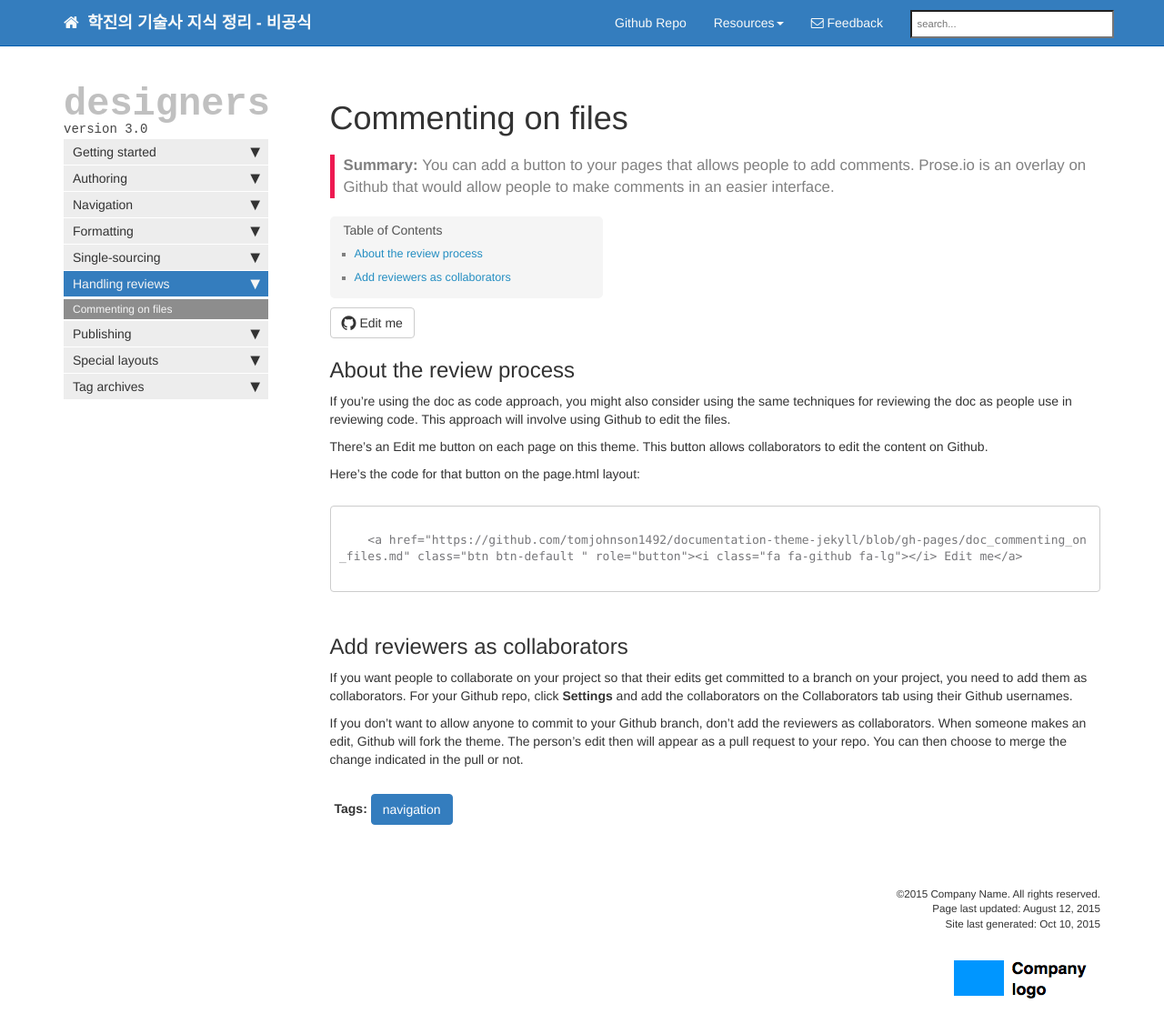
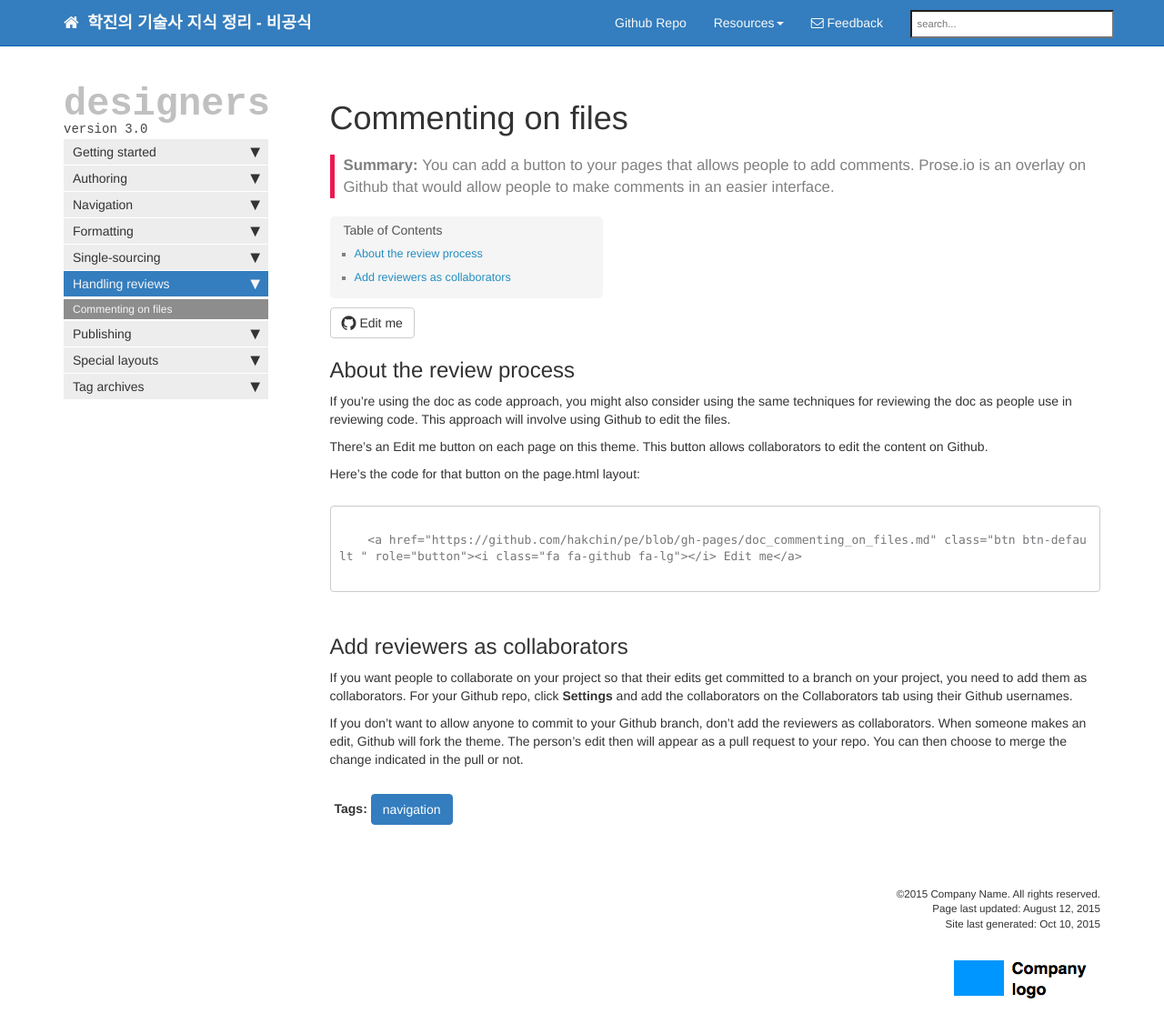
Before and after one commit to hakchin/pe, a Jekyll site: the page built from doc_commenting_on_files.md, in a window 1280 px wide and 1174 px high. Shown: the top 1137 px of the window at 91% size. Built offline with Jekyll 4.4.1, drawn with Linux system fonts in a browser that asks for light colours; nearby versions of some CDN libraries; library files that are not in the unit come from our copies; Markdown is read by kramdown in place of the engine named in the settings; comment, search, counter and statistics services are not loaded.

Commit message:
modified:   _config.yml

```diff
--- a/_config.yml
+++ b/_config.yml
@@ -11,7 +11,8 @@
 site_title: Jekyll Documentation Theme &mdash; Designers
 #disqus_shortname: idrbwjekyll
 #google_analytics: UA-66296557-1
-github_editme_path: tomjohnson1492/documentation-theme-jekyll/blob/gh-pages
+#github_editme_path: tomjohnson1492/documentation-theme-jekyll/blob/gh-pages
+github_editme_path: hakchin/pe/blob/gh-pages
 # don't use a slash before or after the above path. here's how this url gets written out in page.html: https://github.com/{{site.github_editme_path}}{{page.url | replace: '.html', '.md'}}
 # variables
 
```
